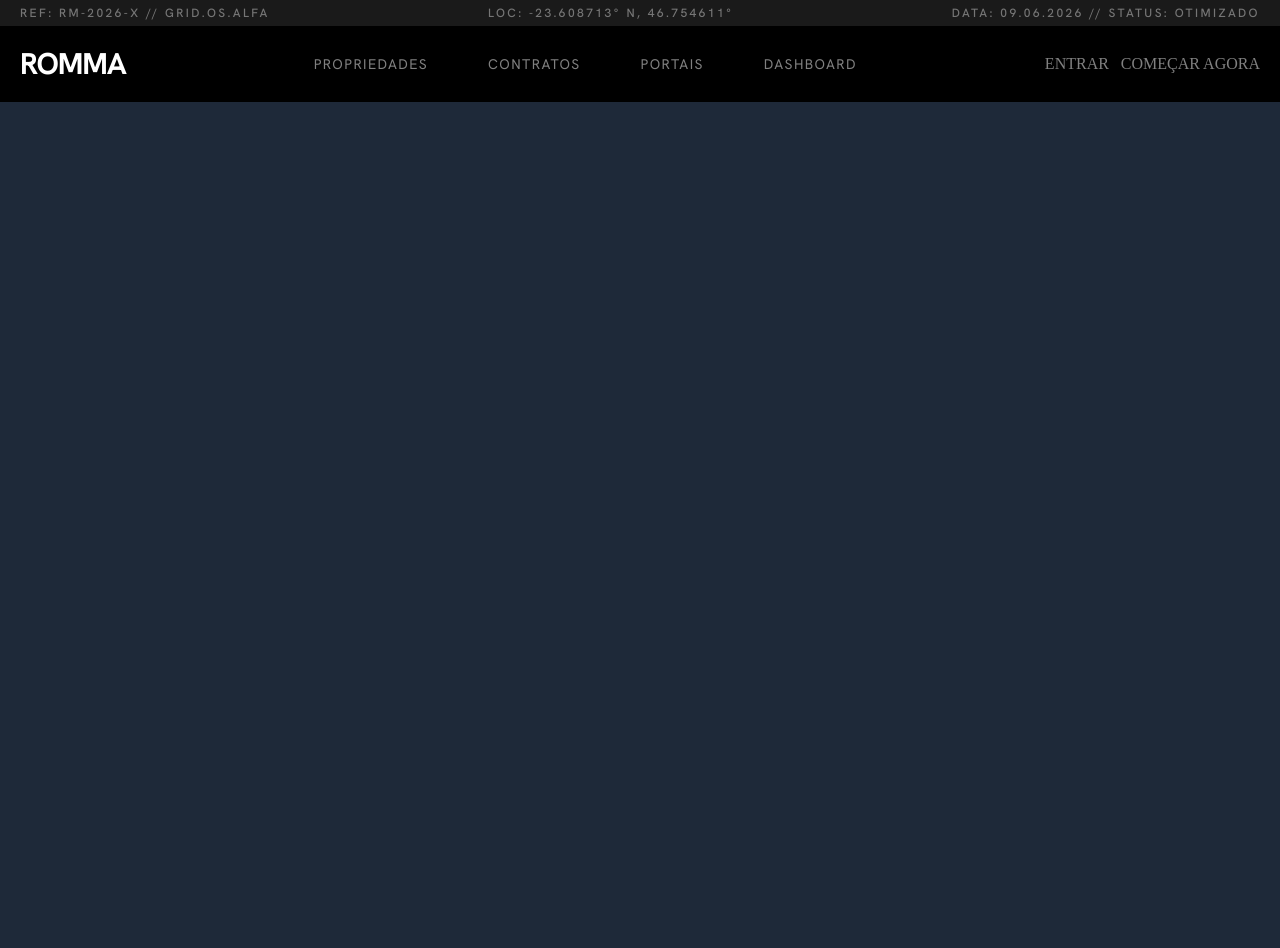
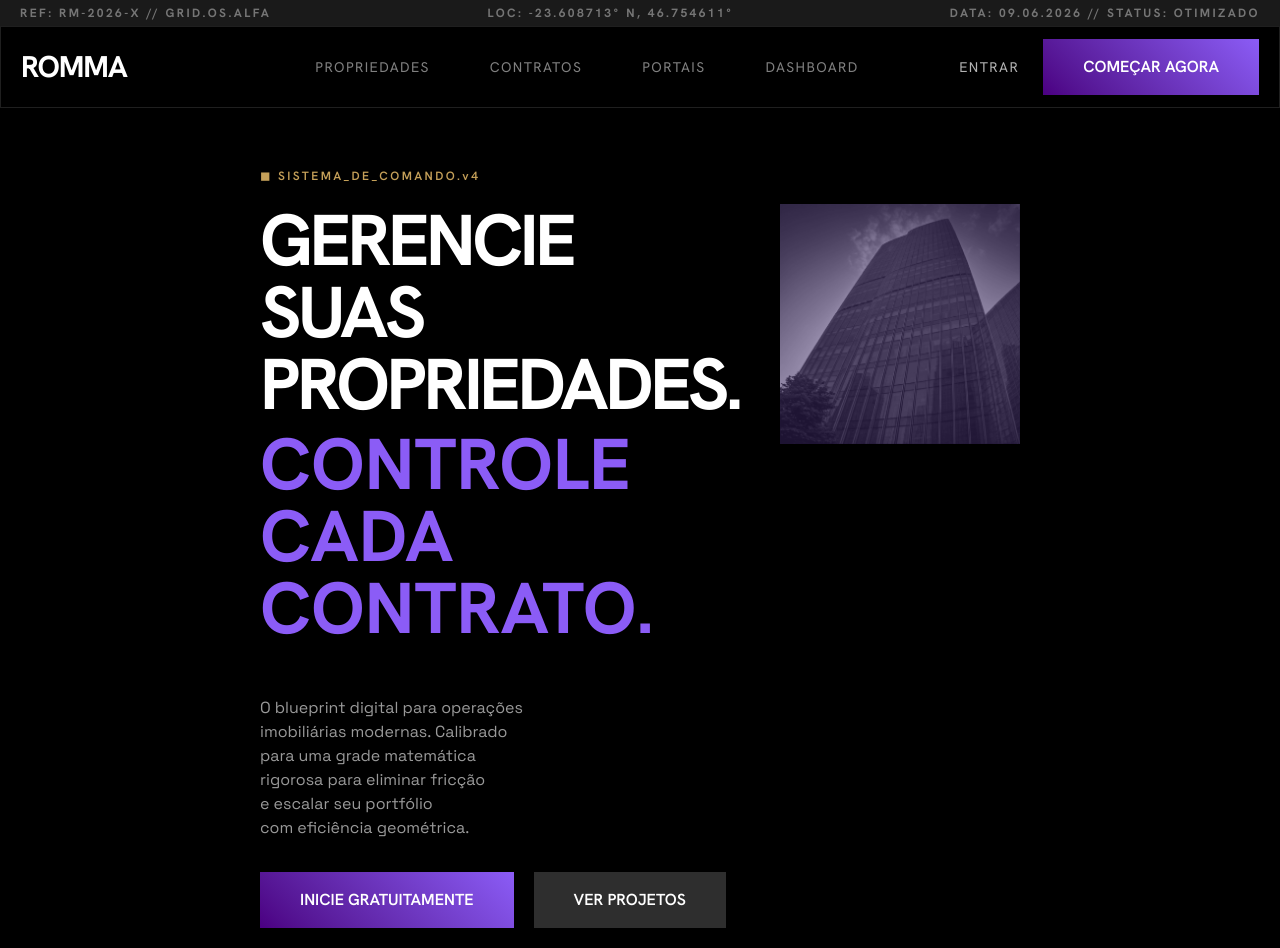
Before and after one commit to Artur-Santana/romma, a Next.js app: page / in a window 1280 px wide. Before the commit the page ends 800 px from the top, so only its background shows below. Built offline with nearby package versions, Linux system fonts and the light colour scheme.

Commit message:
feat(landing-page): :construction: Added hero section and navbar

```diff
--- a/src/app/globals.css
+++ b/src/app/globals.css
@@ -10,6 +10,7 @@
   --color-primary-hover: #8B5CF6;
   --color-secondary: #2E2E2E;
   --color-neutral: #000000;
+  --color-highlight: #C5A059;
 
   /* Fontes */
   --font-headline-hanken: var(--font-Hanken_Grotesk), sans-serif;
@@ -138,6 +139,9 @@
 @theme {
   --color-primary: #4B0082;
   --color-primary-hover: #8B5CF6;
+  --color-secondary: #2E2E2E;
+  --color-neutral: #000000;
+  --color-highlight: #C5A059;
 }
 
 @layer base {
--- a/src/app/layout.js
+++ b/src/app/layout.js
@@ -22,7 +22,7 @@ export default function RootLayout({ children }) {
       lang="pt-BR"
       className={`${HankenGrotesks.variable} ${spaceGrotesk.variable} h-full antialiased`}
     >
-      <body className="min-h-full flex flex-col bg-gray-800">{children}</body>
+      <body className="min-h-full flex flex-col bg-gray-800 text-white">{children}</body>
     </html>
   );
 }
--- a/src/app/page.js
+++ b/src/app/page.js
@@ -1,54 +1,100 @@
+"use client";
+import { useRouter } from "next/navigation";
+
 export default function Home() {
+  const router = useRouter();
+
+  async function pushLogin() {
+    router.push("/login");
+  }
+
   return (
     <div className="bg-gray-700">
-
       {/* Cabeçalho — logo/nome + navegação */}
       <header>
-        <div className="bg-[#1A1A1A] flex justify-between py-1.25 px-5">
-          <div className="text-white/40 font-headline-hanken font-medium text-xs tracking-[0.2em]">REF: RM-2026-X // GRID.OS.ALFA</div>
-          <div className="text-white/40 font-headline-hanken font-medium text-xs tracking-[0.2em]">LOC: -23.608713° N, 46.754611°</div>
-          <div className="text-white/40 font-headline-hanken font-medium text-xs tracking-[0.2em]">DATA: 09.06.2026 // STATUS: OTIMIZADO</div>
+        <div className="bg-[#1A1A1A] flex justify-between py-1.25 px-5 ">
+          <div className="text-white/40 font-headline-hanken font-bold text-xs tracking-[0.2em]">
+            REF: RM-2026-X // GRID.OS.ALFA
+          </div>
+          <div className="text-white/40 font-headline-hanken font-bold text-xs tracking-[0.2em]">
+            LOC: -23.608713° N, 46.754611°
+          </div>
+          <div className="text-white/40 font-headline-hanken font-bold text-xs tracking-[0.2em]">
+            DATA: 09.06.2026 // STATUS: OTIMIZADO
+          </div>
         </div>
-        <nav className="bg-black py-5 px-5 flex justify-between content-start">
-          <div>
-            <div className="text-white font-headline-hanken font-bold text-3xl tracking-[-1.2px]">ROMMA</div>
+        <nav className="bg-black py-3 px-5 flex justify-between content-start border-white/12 border-1">
+          <div className="content-center">
+            <div className="text-white font-headline-hanken font-bold text-3xl tracking-[-1.2px]">
+              ROMMA
+            </div>
           </div>
-          <div className="text-white/50 flex gap-15 font-headline-hanken font-normal tracking-widest text-sm p-0.5 content-center">
-            <span className="animacao-underscore content-center">PROPRIEDADES</span>
-            <span className="animacao-underscore content-center">CONTRATOS</span>
-            <span className="animacao-underscore content-center">PORTAIS</span>
-            <span className="animacao-underscore content-center">DASHBOARD</span>
+          <div className="text-white/50 md:ml-25 flex gap-15 font-headline-hanken font-normal tracking-widest text-sm p-0.5 content-center">
+            <span className="animacao-underscore content-center cursor-pointer">
+              PROPRIEDADES
+            </span>
+            <span className="animacao-underscore content-center cursor-pointer">
+              CONTRATOS
+            </span>
+            <span className="animacao-underscore content-center cursor-pointer">
+              PORTAIS
+            </span>
+            <span className="animacao-underscore content-center cursor-pointer">
+              DASHBOARD
+            </span>
           </div>
-          <div className="text-white/50 flex gap-3 content-center">
-            <div className="content-center">ENTRAR</div>
-            <div className="content-center">COMEÇAR AGORA</div>
+          <div className="text-white/70 font-headline-hanken flex gap-3 content-center">
+            <button
+              className="content-center font-normal tracking-widest text-sm p-3 animacao-underscore"
+              onClick={pushLogin}
+            >
+              ENTRAR
+            </button>
+            <button className="content-center text-white font-semibold tracking-4 bg-linear-45 from-(--color-primary) to-(--color-primary-hover) py-4 px-10 cursor-pointer">
+              COMEÇAR AGORA
+            </button>{" "}
+            {/* Nós temos uma tela de cadastro? Se não talvez tenhamos que criar uma ou reutilizar a de login */}
           </div>
         </nav>
       </header>
 
-      <main>
+      <main className="">
+        <section className="px-60  bg-black flex-col">
+          <div className= "text-(--color-highlight) font-headline-hanken font-semibold text-xs tracking-[0.2em] px-5 pt-15">◼ SISTEMA_DE_COMANDO.v4</div>
+          <div className= "text-white flex">
+            <div className="p-5 basis-7/10 flex flex-col gap-8">
+              <div className="font-headline-hanken font-bold text-7xl flex flex-col gap-2">
+                <span className="text-white tracking-[-3.5px]" >GERENCIE SUAS PROPRIEDADES.</span>
+                <span className="text-(--color-primary-hover) tracking-[0]">CONTROLE CADA CONTRATO.</span>
+              </div>
+              <div>
+                <p className="text-white/60 font-body pr-50 text-balance mt-5">
+                  O blueprint digital para operações imobiliárias modernas.
+                  Calibrado para uma grade matemática rigorosa para eliminar
+                  fricção e escalar seu portfólio com eficiência geométrica.
+                </p>
+              </div>
+              <div className="flex gap-5 font-headline-hanken font-semibold tracking-4 " >
+                  <button className="py-4 px-10 bg-linear-45 from-(--color-primary) to-(--color-primary-hover) ">INICIE GRATUITAMENTE</button>
+                  <button className="py-4 px-10 bg-(--color-secondary) " >VER PROJETOS</button>
+              </div>
+            </div>
 
-        {/* Hero — primeira coisa que o visitante vê */}
-        <section>
-          <div>
-            {/* TODO(human): título principal, subtítulo/slogan, botão CTA → /unidades */}
-            {/* Dica de layout: no mobile fica em coluna, no desktop pode ter imagem ao lado */}
+            <div className="p-5 basis-5/10">
+            <div className="relative">
+              <img className="w-screen" src="/Detalhe_Arquitetonico.png"></img>
+              <div className=" absolute inset-0 bg-(--color-primary-hover)/20">
+
+              </div>
+            </div>
+            </div>
           </div>
         </section>
 
-        {/* Sobre — o que é o Romma e para quem é */}
         <section>
-          {/* TODO(human): 2-3 blocos explicando o produto */}
-          {/* Dica de layout: cards em coluna no mobile, grid de 3 colunas no desktop */}
         </section>
-
       </main>
-
-      {/* Rodapé — informação mínima */}
-      <footer>
-        {/* TODO(human): copyright ou frase curta */}
-      </footer>
-
+      <footer></footer>
     </div>
-  )
+  );
 }
```
Also changed, not shown: public/Detalhe_Arquitetonico.png (added).
